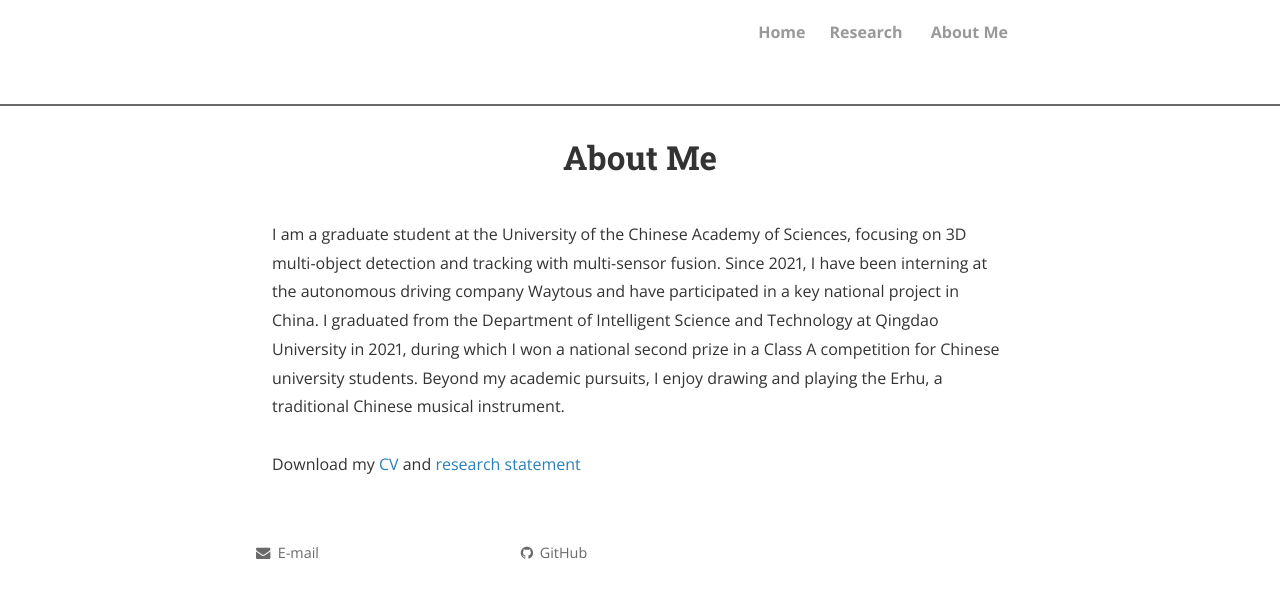
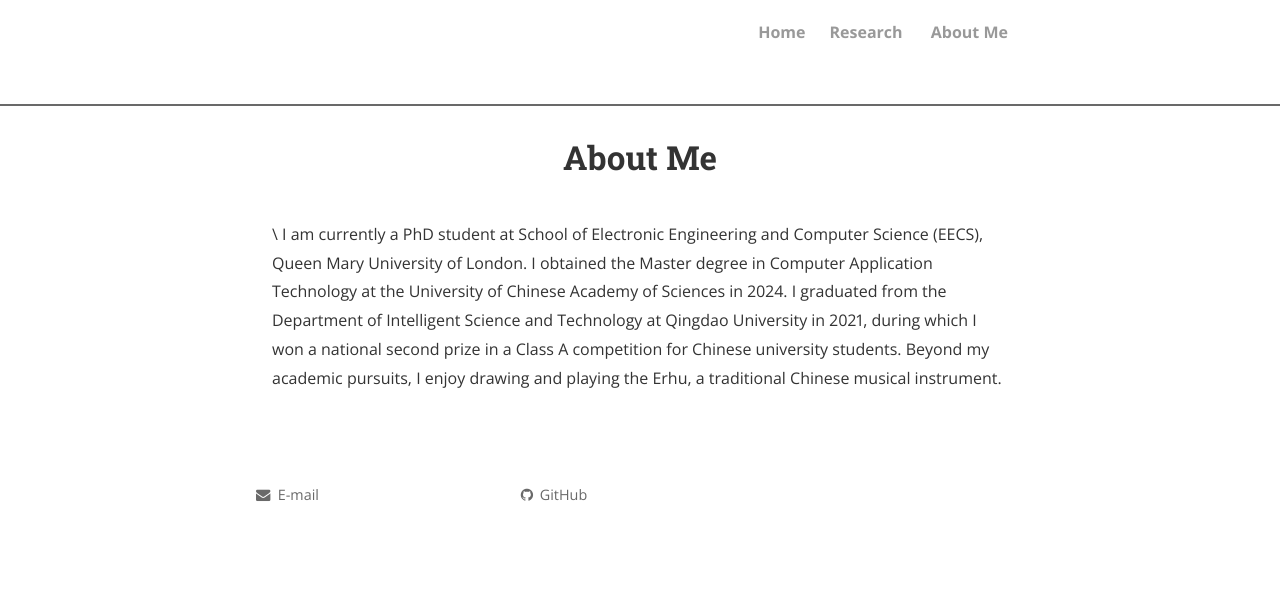
Before and after one commit to Lin3-cc/Lin3-cc.github.io, a Jekyll site: the page built from about.html, in a window 1280 px wide. Shown: the top 598 px of the page. Built offline with Jekyll 4.4.1, drawn with Linux system fonts in a browser that asks for light colours; nearby versions of some CDN libraries; comment, search, counter and statistics services are not loaded; a style sheet for code colours, icons or effects is not loaded.

Commit message:
update about

```diff
--- a/about.html
+++ b/about.html
@@ -3,8 +3,11 @@ layout: page
 title: About Me
 permalink: /about/
 ---
-I am a graduate student at the University of the Chinese Academy of Sciences, focusing on 3D multi-object detection and tracking with multi-sensor fusion. Since 2021, I have been interning at the autonomous driving company Waytous and have participated in a key national project in China. I graduated from the Department of Intelligent Science and Technology at Qingdao University in 2021, during which I won a national second prize in a Class A competition for Chinese university students. Beyond my academic pursuits, I enjoy drawing and playing the Erhu, a traditional Chinese musical instrument.
+\
+I am currently a PhD student at School of Electronic Engineering and Computer Science (EECS), Queen Mary University of London.
+I obtained the Master degree in Computer Application Technology at the University of Chinese Academy of Sciences in 2024.
+I graduated from the Department of Intelligent Science and Technology at Qingdao University in 2021, during which I won a national second prize in a Class A competition for Chinese university students. Beyond my academic pursuits, I enjoy drawing and playing the Erhu, a traditional Chinese musical instrument.
 <br>
 <br>
-Download my <a href="https://Lin3-cc.github.io/materials/CV.pdf" >CV</a> and <a href="https://Lin3-cc.github.io/materials/Research_Statement.pdf" > research statement</a><br>
+<!-- Download my <a href="https://Lin3-cc.github.io/materials/CV.pdf" >CV</a> and <a href="https://Lin3-cc.github.io/materials/Research_Statement.pdf" > research statement</a><br> -->
 <br>
```
